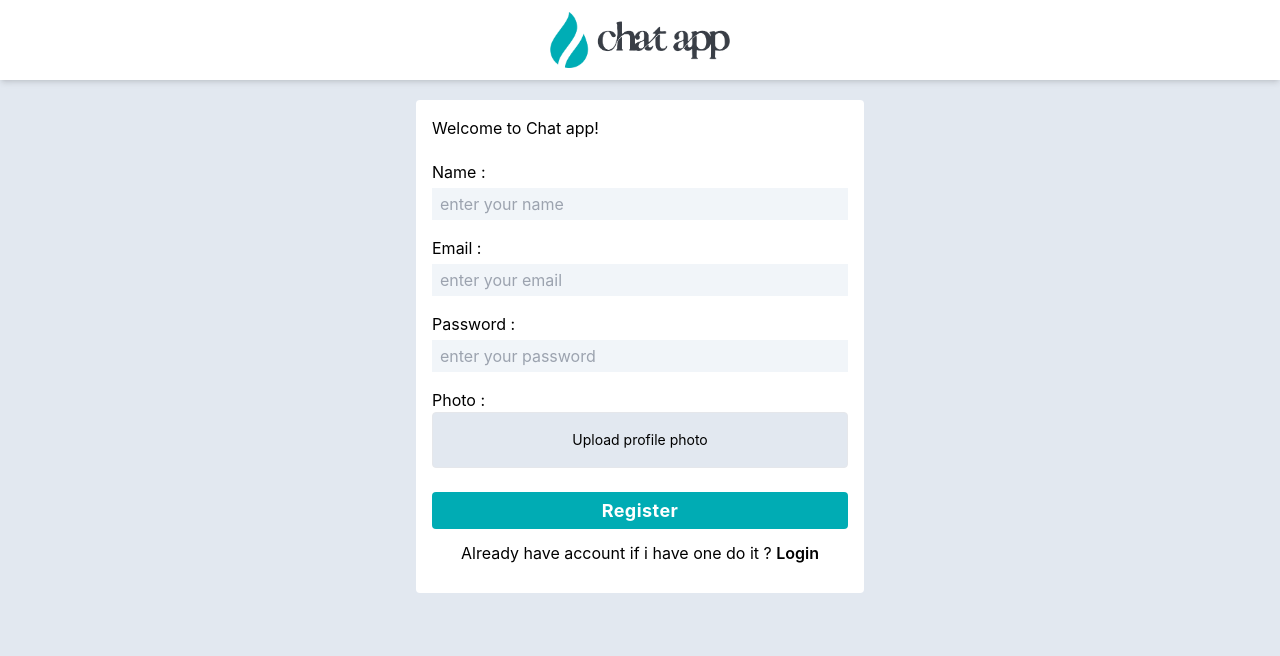
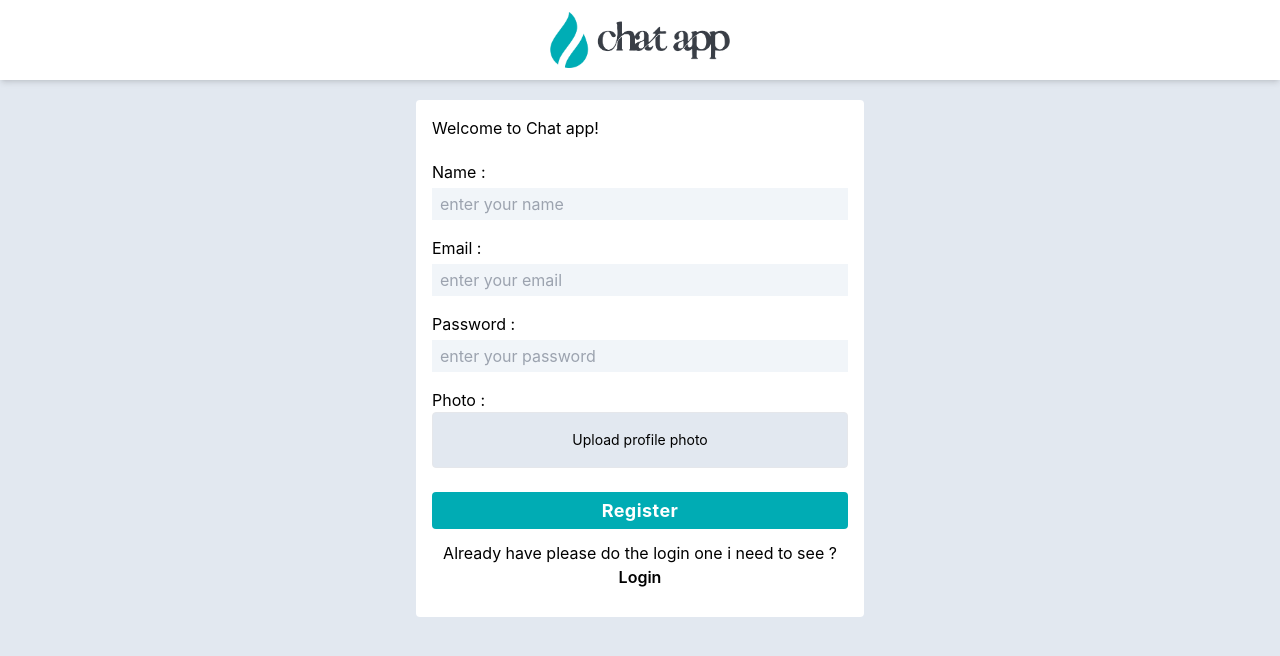
Before and after one commit to gaganreddy23/chat_app_repo, a React (Create React App) app in the folder SPE_Majorproject-main/client/: page /register in a window 1280 px wide. Shown: the top 656 px of the page. Built offline with nearby package versions, Linux system fonts and the light colour scheme.

Commit message:
so many due

```diff
--- a/SPE_Majorproject-main/client/src/pages/RegisterPage.js
+++ b/SPE_Majorproject-main/client/src/pages/RegisterPage.js
@@ -166,7 +166,7 @@ const RegisterPage = () => {
 
           </form>
 
-          <p className='my-3 text-center'>Already have account if i have one do it  ? <Link to={"/email"} className='hover:text-primary font-semibold'>Login</Link></p>
+          <p className='my-3 text-center'>Already have please do the login one i need to see  ? <Link to={"/email"} className='hover:text-primary font-semibold'>Login</Link></p>
         </div>
     </div>
   )
```
Also changed, not shown: 1 other file (tests, documents, lock files or other folders).
